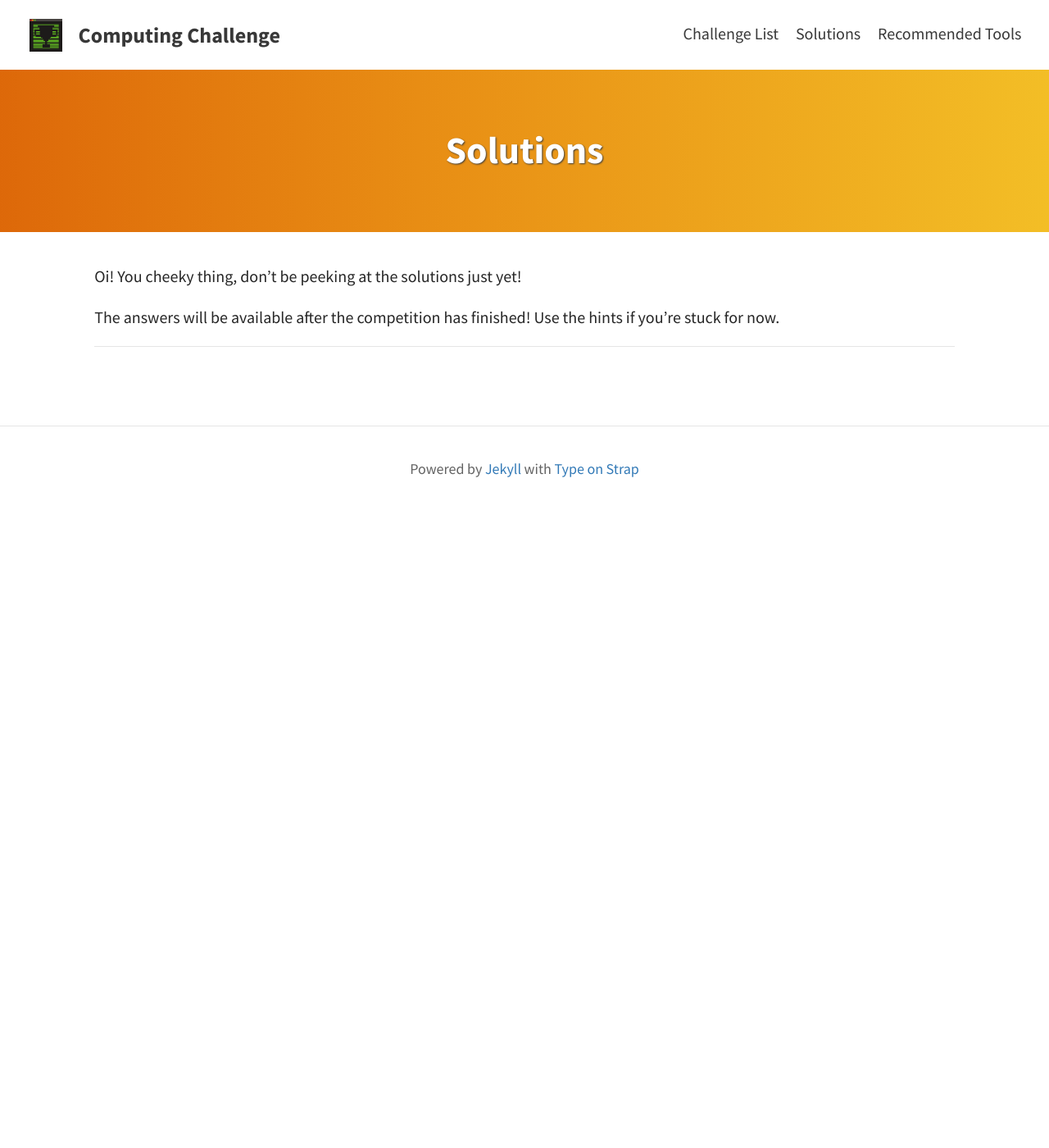
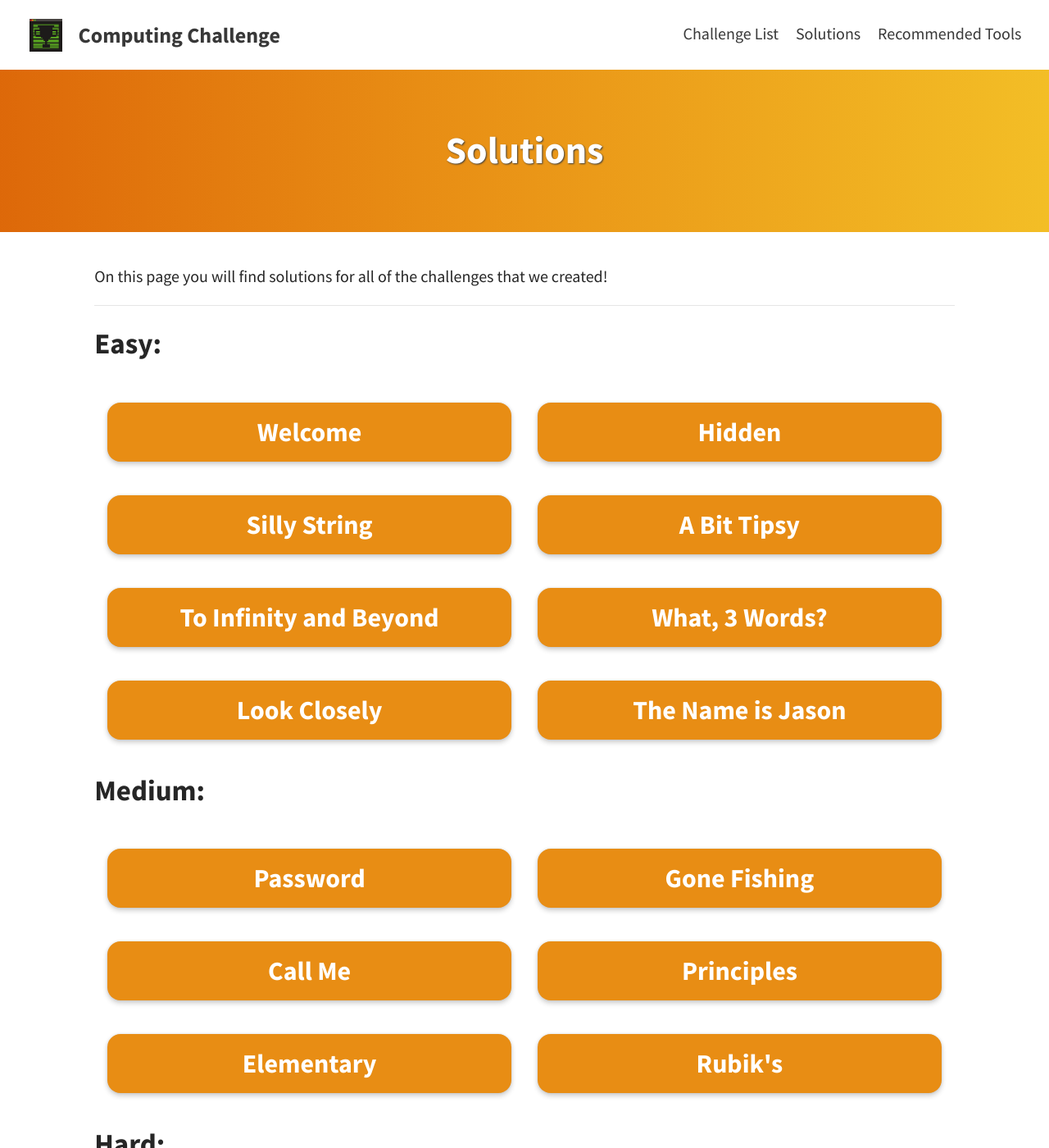
Before and after one commit to jnk838/insight-week-challenge, a Jekyll site: the page built from pages/solutions/solutions.md, in a window 1280 px wide and 1400 px high. Shown: the whole window at 82% size. Built offline with Jekyll 4.4.1, drawn with Linux system fonts in a browser that asks for light colours; some of the changed text lies outside the part shown.

Commit message:
solutions

```diff
--- a/pages/solutions/solutions.md
+++ b/pages/solutions/solutions.md
@@ -4,15 +4,15 @@ title: Solutions
 permalink: /solutions/
 ---
 
-<!-- On this page you will find solutions for all of the challenges that we created! -->
+On this page you will find solutions for all of the challenges that we created!
 
-Oi! You cheeky thing, don't be peeking at the solutions just yet!
+<!-- Oi! You cheeky thing, don't be peeking at the solutions just yet!
 
-The answers will be available after the competition has finished! Use the hints if you're stuck for now.
+The answers will be available after the competition has finished! Use the hints if you're stuck for now. -->
 
 ---
 
-<!-- ## Easy:
+## Easy:
 
 <div class="item-container">
   {% for challenge in site.data.challenges %}
@@ -46,4 +46,4 @@ The answers will be available after the competition has finished! Use the hints
       </div>
     {% endif %}
   {% endfor %}
-</div> -->
+</div>
```
